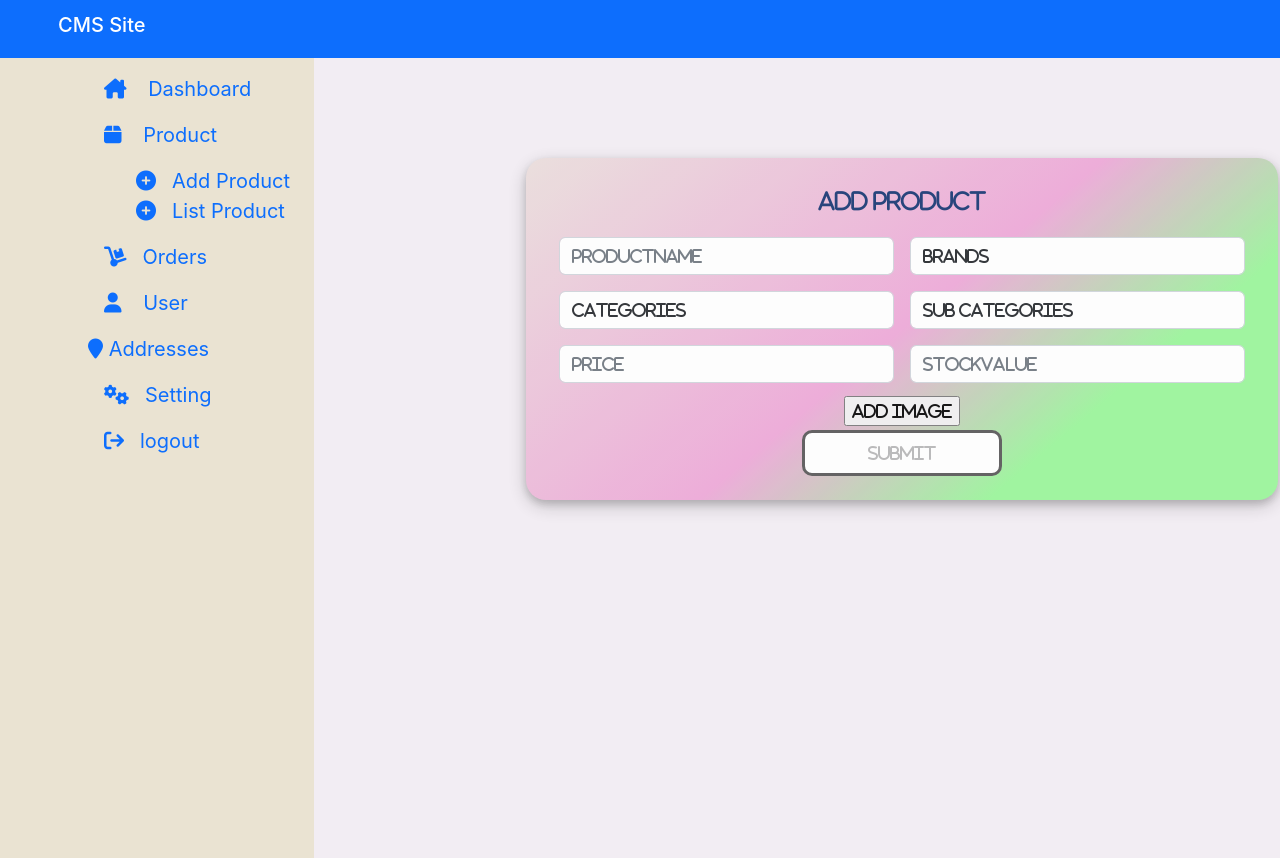
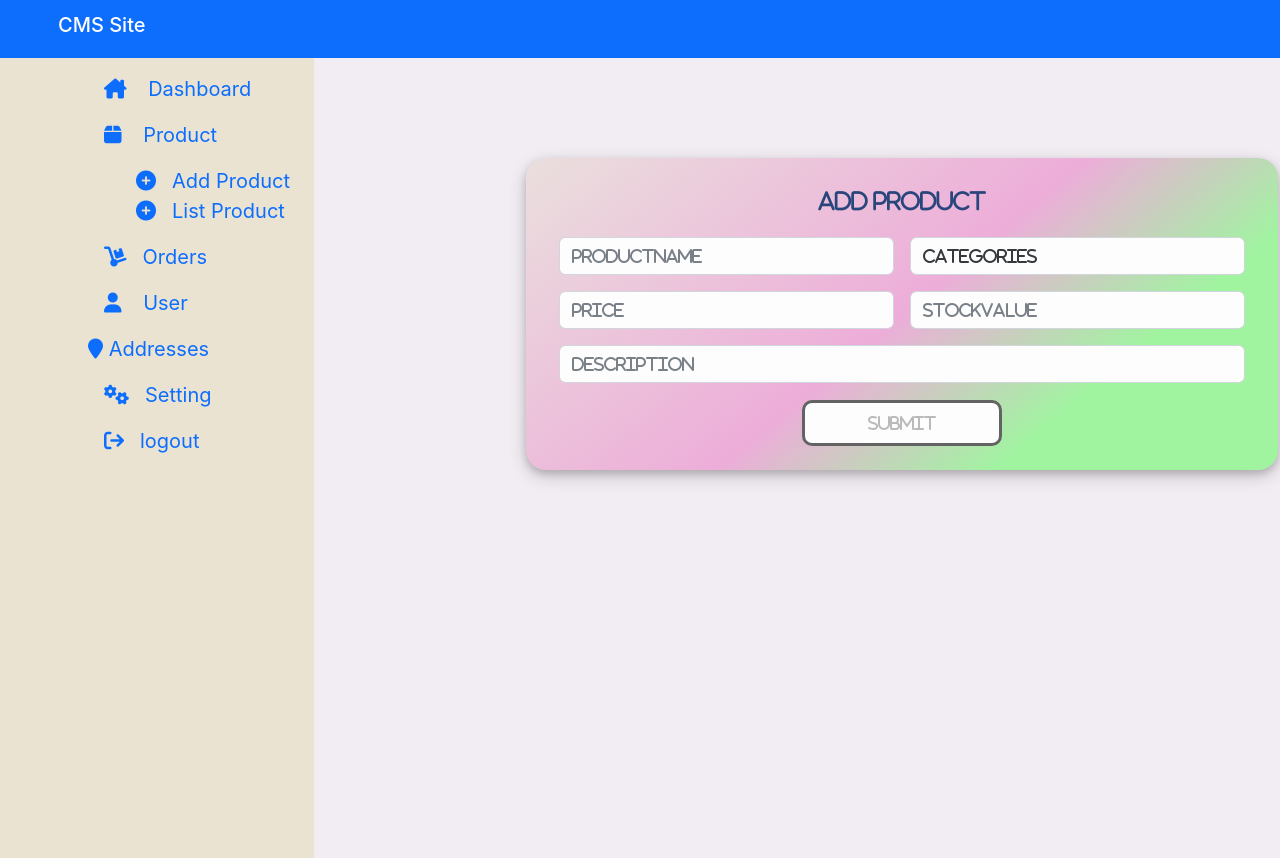
Before and after one commit to AlphaTango1998/CMS1, a React (Create React App) app in the folder clientside/: page /addproduct in a window 1280 px wide. Built offline with nearby package versions, Linux system fonts and the light colour scheme.

Commit message:
Foxtrot13

```diff
--- a/clientside/src/component/Addproduct.js
+++ b/clientside/src/component/Addproduct.js
@@ -55,45 +55,32 @@ const Addproduct = () => {
                   <h2 className='h2 '>Add Product</h2>
                   <table className='Regitable'>
                     <tbody>
+
                       <tr className='tr'>
                         <td className='td'><input type="text" onChange={(e) => onValueChange(e)} name="pname" className="form-control" placeholder="Productname" /></td>
                         <td className='td'>
                           <select className="form-control" onChange={(e) => onValueChange(e)} name="ptitle" placeholder='Brand'>
-                            <option value="Brands">Brands</option>
-                            <option value="Nike">Nike</option>
-                            <option value="Adidas">Adidas</option>
-                            <option value="Under Armour">Under Armour</option>
+                            <option value="categories">Categories</option>
+                            <option value="Nike">cat_name</option>
                           </select>
-
                         </td>
                       </tr>
 
-                      <tr className='tr'>
-                        <td className='td'>
-                          <select className="form-control" onChange={(e) => onValueChange(e)} name="pcategory">
-                            <option value="Product Categories"> Categories</option>
-                            <option value="Shoes">Shoes</option>
-                            <option value="T shirts">T shirts</option>
-                            <option value="Trousers">Trousers</option>
-                          </select>
-                        </td>
-                        <td className='td'>
-                        <select className="form-control" onChange={(e) => onValueChange(e)} name="pcategory">
-                            <option value="Product Categories">Sub Categories</option>
-                            <option value="Formal">Formal</option>
-                            <option value="Regular">Regular</option>
-                            <option value="Party wear">Party wear</option>
-                          </select>
-                        </td>
 
-                      </tr>
                       <tr className='tr'>
                         <td className='td'><input type="text" onChange={(e) => onValueChange(e)} name="price" className="form-control" placeholder='Price' /></td>
                         <td className='td'><input type="text" onChange={(e) => onValueChange(e)} name="pstockvalue" className="form-control" placeholder='Stockvalue' /></td>
                       </tr>
+
+                      <tr className='tr'>
+                        <td className='td' colSpan={2}>
+                        <input type="textbox" placeholder='Description' className="form-control" resize ="true"/>
+                        </td>
+                      </tr>
+
                     </tbody>
                   </table>
-                  <input type="button" value="Add Image" classname = "button"/><br></br>
+
                   <input type="submit" value="Submit" className="button regibutton" />
                 </center>
               </form>
--- a/clientside/src/component/Listproduct.js
+++ b/clientside/src/component/Listproduct.js
@@ -4,6 +4,7 @@ import Sidebar from './Sidebar'
 import  { getProductAll ,deleteProduct} from '../service/api';
 import { useCookies } from 'react-cookie';
 import { useNavigate } from 'react-router-dom';
+
 function Listproduct() {
     const [product, setProductData] = useState();
     // eslint-disable-next-line
```
Also changed, not shown: 1 other file (tests, documents, lock files or other folders).
